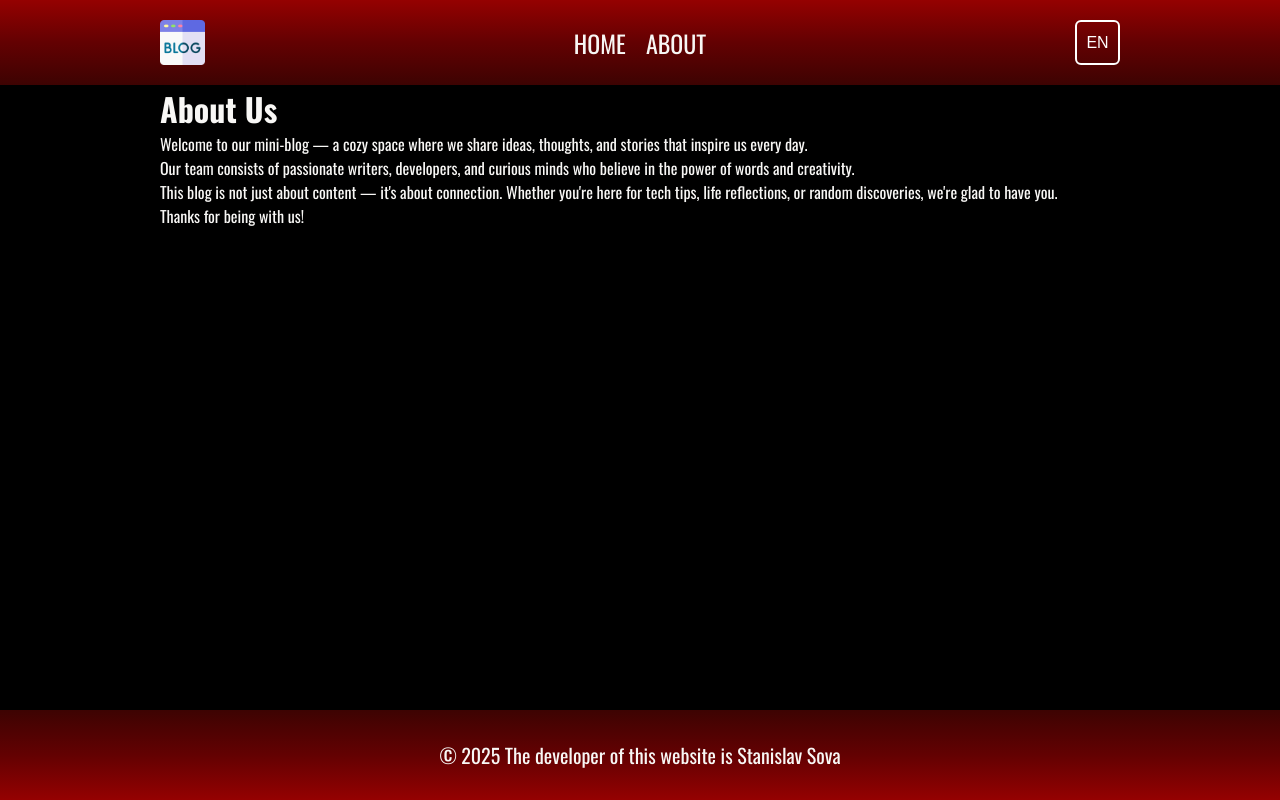
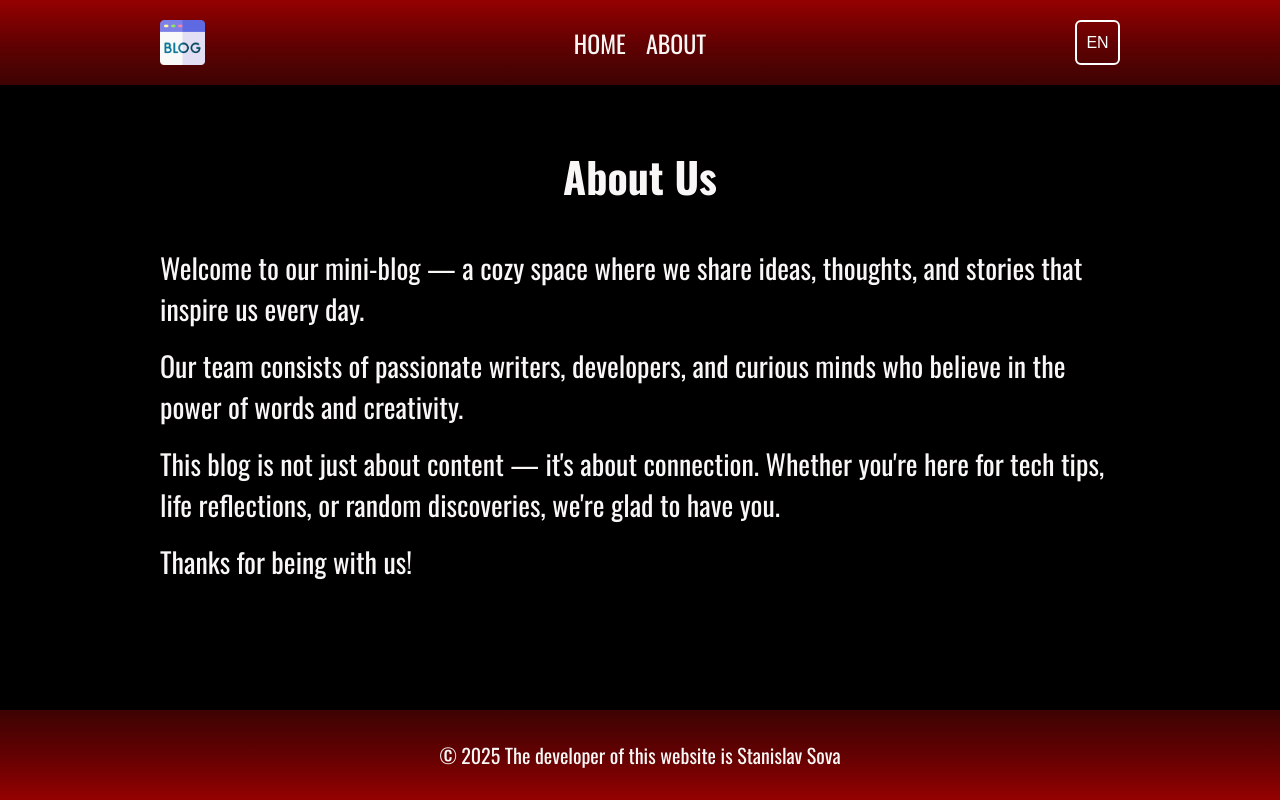
Before and after one commit to Ssovelich/mini-blog-test, a Next.js app: page /about in a window 1280 px wide. Built offline with nearby package versions, Linux system fonts and the light colour scheme.

Commit message:
added styles for AboutPage

```diff
--- a/src/app/about/page.jsx
+++ b/src/app/about/page.jsx
@@ -1,18 +1,29 @@
-'use client';
+"use client";
 
-import styles from '@/styles/pages/AboutPage.module.css';
+import styles from "@/styles/pages/AboutPage.module.css";
 
 const About = () => {
-
   return (
     <div className={`container ${styles.aboutContainer}`}>
       <h1>About Us</h1>
-      <p>Welcome to our mini-blog — a cozy space where we share ideas, thoughts, and stories that inspire us every day.</p>
-      <p>Our team consists of passionate writers, developers, and curious minds who believe in the power of words and creativity.</p>
-      <p>This blog is not just about content — it's about connection. Whether you're here for tech tips, life reflections, or random discoveries, we're glad to have you.</p>
-      <p>Thanks for being with us!</p>
+      <div className={styles.wrapText}>
+        <p>
+          Welcome to our mini-blog — a cozy space where we share ideas,
+          thoughts, and stories that inspire us every day.
+        </p>
+        <p>
+          Our team consists of passionate writers, developers, and curious minds
+          who believe in the power of words and creativity.
+        </p>
+        <p>
+          This blog is not just about content — it's about connection. Whether
+          you're here for tech tips, life reflections, or random discoveries,
+          we're glad to have you.
+        </p>
+        <p>Thanks for being with us!</p>
+      </div>
     </div>
   );
-}
+};
 
-export default About
+export default About;
--- a/src/styles/pages/AboutPage.module.css
+++ b/src/styles/pages/AboutPage.module.css
@@ -0,0 +1,38 @@
+.aboutContainer {
+  padding-top: 40px;
+  padding-bottom: 40px;
+}
+.aboutContainer h1 {
+  text-align: center;
+  margin-bottom: 30px;
+}
+.wrapText{
+    font-size: 18px;
+}
+.wrapText > *:not(:last-child) {
+  margin-bottom: 16px;
+}
+
+@media (min-width: 768px) {
+  .aboutContainer {
+    padding-top: 60px;
+    padding-bottom: 60px;
+  }
+  .aboutContainer h1 {
+  font-size: 38px;
+  margin-bottom: 40px;
+}
+  .wrapText{
+    font-size: 22px;
+}
+}
+
+@media (min-width: 1024px) {
+     .aboutContainer h1 {
+  font-size: 42px;
+
+}
+     .wrapText{
+    font-size: 28px;
+}
+}
```
